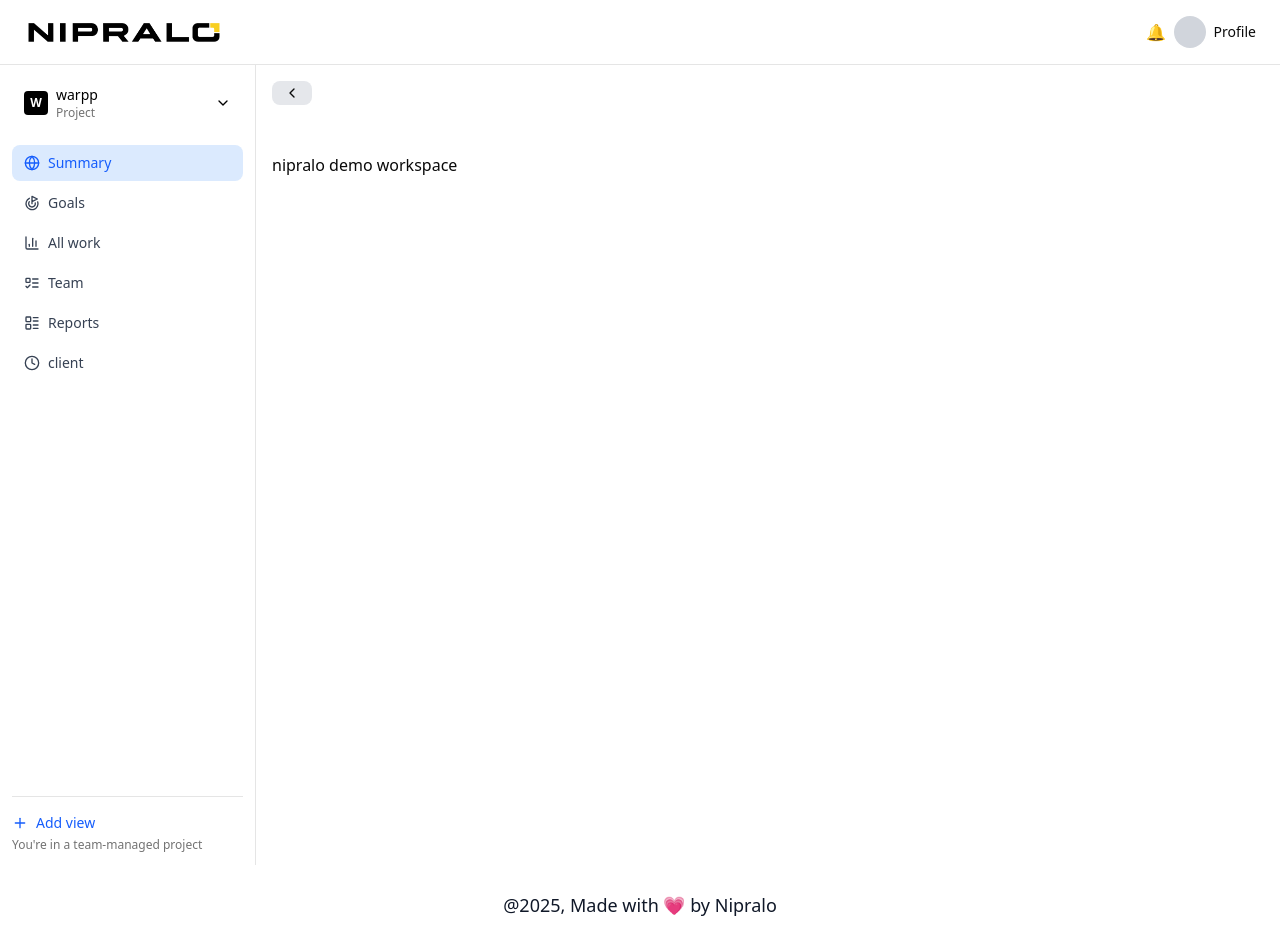
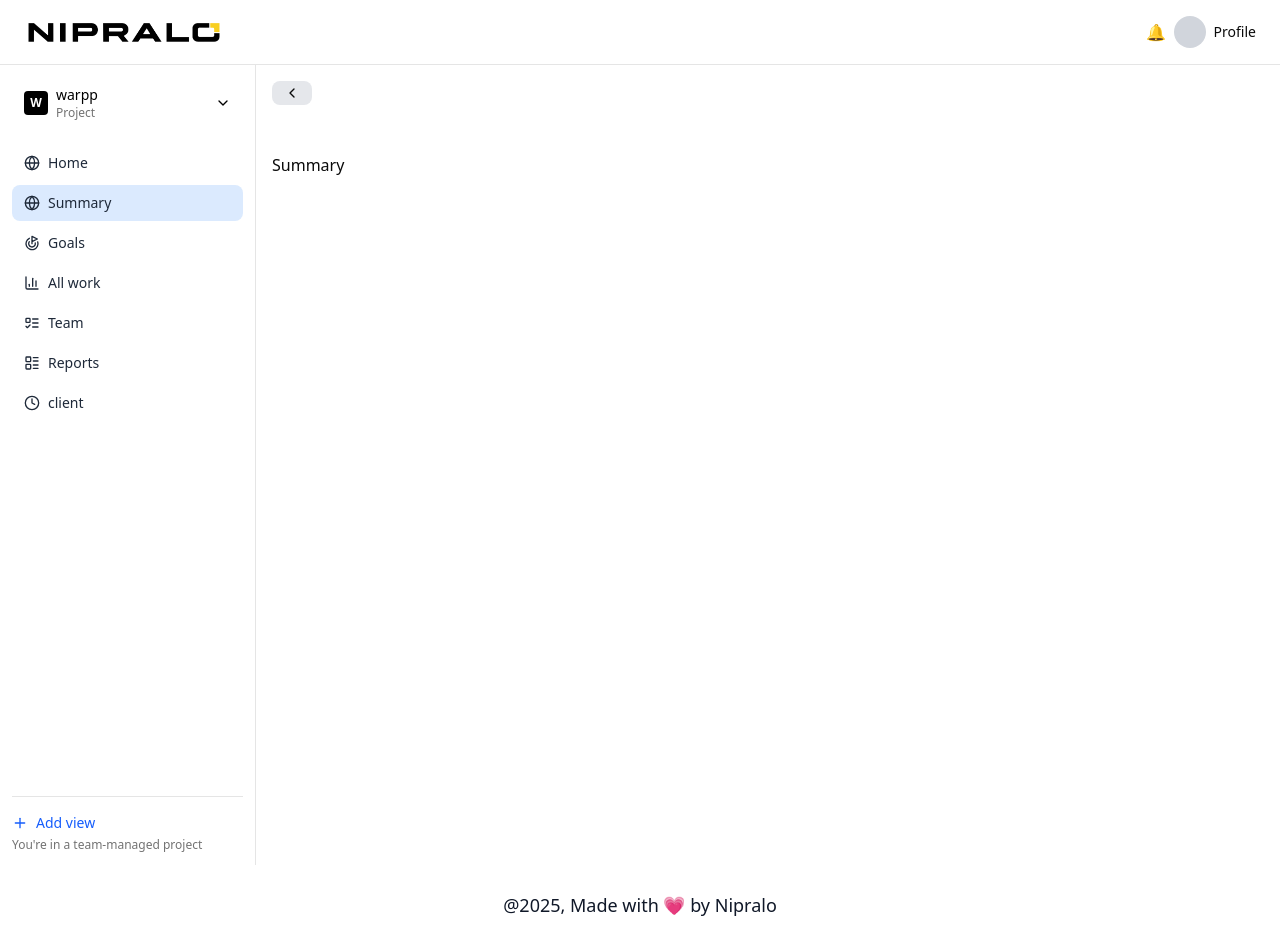
Before and after one commit to pankaj-nipralo/nipralo-jira, a Next.js app: page /nipralo-jira/workspace/summary in a window 1280 px wide. Built offline with nearby package versions, Linux system fonts and the light colour scheme.

Commit message:
SideBar Issue Fixed

```diff
--- a/src/app/(workspace)/nipralo-jira/workspace/[workspaceId]/layout.jsx
+++ /dev/null
@@ -1,9 +0,0 @@
-const WorkspaceLayout = ({ children }) => {
-  return (
-    <>
-    {children}
-    </>
-  );
-};
-
-export default WorkspaceLayout;
--- a/src/app/(workspace)/nipralo-jira/workspace/[workspaceId]/[projectId]/page.jsx
+++ b/src/app/(workspace)/nipralo-jira/workspace/summary/page.jsx
@@ -1,11 +1,11 @@
 import React from 'react'
 
-const project = () => {
+const Summary = () => {
   return (
     <div>
-      Project Demo
+      Summary
     </div>
   )
 }
 
-export default project
+export default Summary
--- a/src/components/workspace/Sidebar.jsx
+++ b/src/components/workspace/Sidebar.jsx
@@ -19,13 +19,16 @@
 import { useState } from "react";
 
 const sidebarItems = [
-  { label: "Summary", icon: Globe, href: "workspace/summary" },
-  { label: "Goals", icon: Goal, href: "workspace/goals" },
-  { label: "All work", icon: BarChart3, href: "workspace/all-work" },
-  { label: "Team", icon: ListTodo, href: "workspace/team" },
-  { label: "Reports", icon: LayoutList, href: "workspace/reports" },
-  { label: "client", icon: Clock, href: "workspace/client" },
+  { label: "Home", icon: Globe, href: "/" },
+  { label: "Summary", icon: Globe, href: "summary" },
+  { label: "Goals", icon: Goal, href: "goals" },
+  { label: "All work", icon: BarChart3, href: "all-work" },
+  { label: "Team", icon: ListTodo, href: "team" },
+  { label: "Reports", icon: LayoutList, href: "reports" },
+  { label: "client", icon: Clock, href: "client" },
 ];
+
+const url = "http://localhost:3000/nipralo-jira/workspace";
 
 // Mock projects
 const projects = [
@@ -50,6 +53,7 @@
     <aside className="w-64 border-r bg-white h-full p-3 flex flex-col relative">
       {/* Project Header */}
       <div className="relative mb-4">
+        {/* <Link href={`${url}`} className="text-gray-800 text-[18px] px-2 font-semibold">Workspace</Link> */}
         <button
           onClick={toggleDropdown}
           className="w-full flex items-center justify-between px-3 py-2 rounded-md hover:bg-gray-100 transition"
@@ -59,7 +63,9 @@
               {selectedProject.key}
             </div>
             <div className="flex flex-col text-left text-black">
-              <span className="text-sm font-medium">{selectedProject.name}</span>
+              <span className="text-sm font-medium">
+                {selectedProject.name}
+              </span>
               <span className="text-xs text-muted-foreground">Project</span>
             </div>
           </div>
@@ -96,13 +102,16 @@
       {/* Sidebar Items */}
       <div className="flex-1 space-y-1">
         {sidebarItems.map(({ label, icon: Icon, href }) => {
-          const active = pathname.includes(href);
+          const active =
+            href === "/"
+              ? pathname === "/nipralo-jira/workspace"
+              : pathname.includes(`/nipralo-jira/workspace/${href}`);
           return (
             <Link
               key={label}
-              href={href}
+              href={`${url}/${href}`}
               className={clsx(
-                "flex items-center px-3 py-2 text-sm font-medium rounded-md transition",
+                "flex items-center px-3 py-2 text-sm font-medium rounded-md transition text-gray-800",
                 active
                   ? "bg-blue-100 text-blue-600"
                   : "text-gray-700 hover:bg-gray-100"
```
